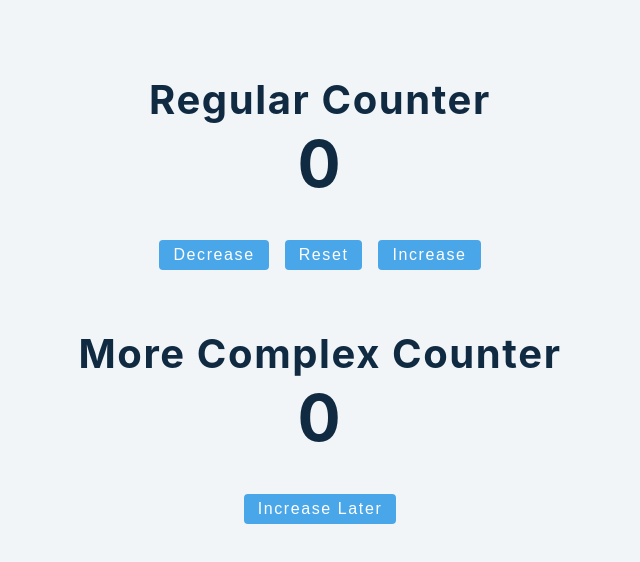
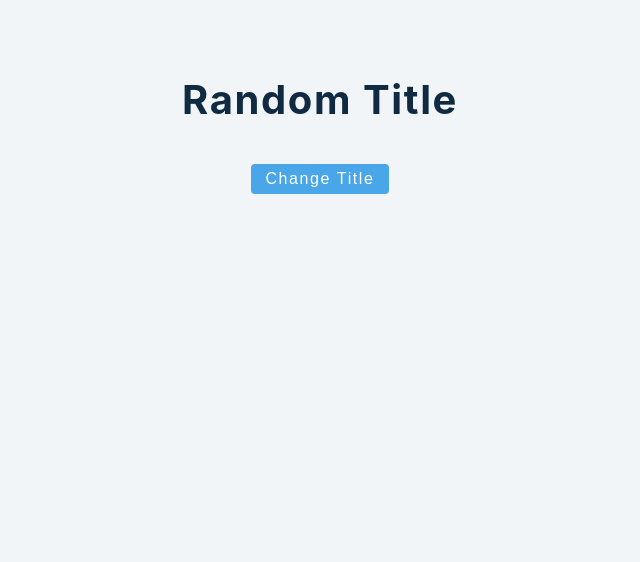
Before and after one commit to RussellOsiemo/React-Advanced-2021, a React (Create React App) app: page / in a window 1280 px wide. Shown: the top 562 px of the page, without its empty margins (320-960 px from the left). Built offline with nearby package versions, Linux system fonts and the light colour scheme.

Commit message:
1-error-example.js

```diff
--- a/src/App.js
+++ b/src/App.js
@@ -1,5 +1,5 @@
 import React from 'react'
-import Setup from './tutorial/1-useState/setup/5-useState-counter'
+import Setup from './tutorial/1-useState/setup/1-error-example'
 function App() {
   return (
     <div className='container'>
--- a/src/tutorial/1-useState/setup/1-error-example.js
+++ b/src/tutorial/1-useState/setup/1-error-example.js
@@ -5,9 +5,14 @@ const ErrorExample = () => {
   const handleClick = () =>{
     title = 'hello people'
     console.log(title);
+
+    // if(title = 'hello people'){
+    //   title= 'Random Title';
+    // }
+    document.getElementById('h2').innerHTML=title;
   }
   return <React.Fragment>
-    <h2> {title} </h2>
+    <h2 id='h2'> {title} </h2>
     <button type='button' className='btn' onClick={handleClick}>
       Change Title
     </button>
```
